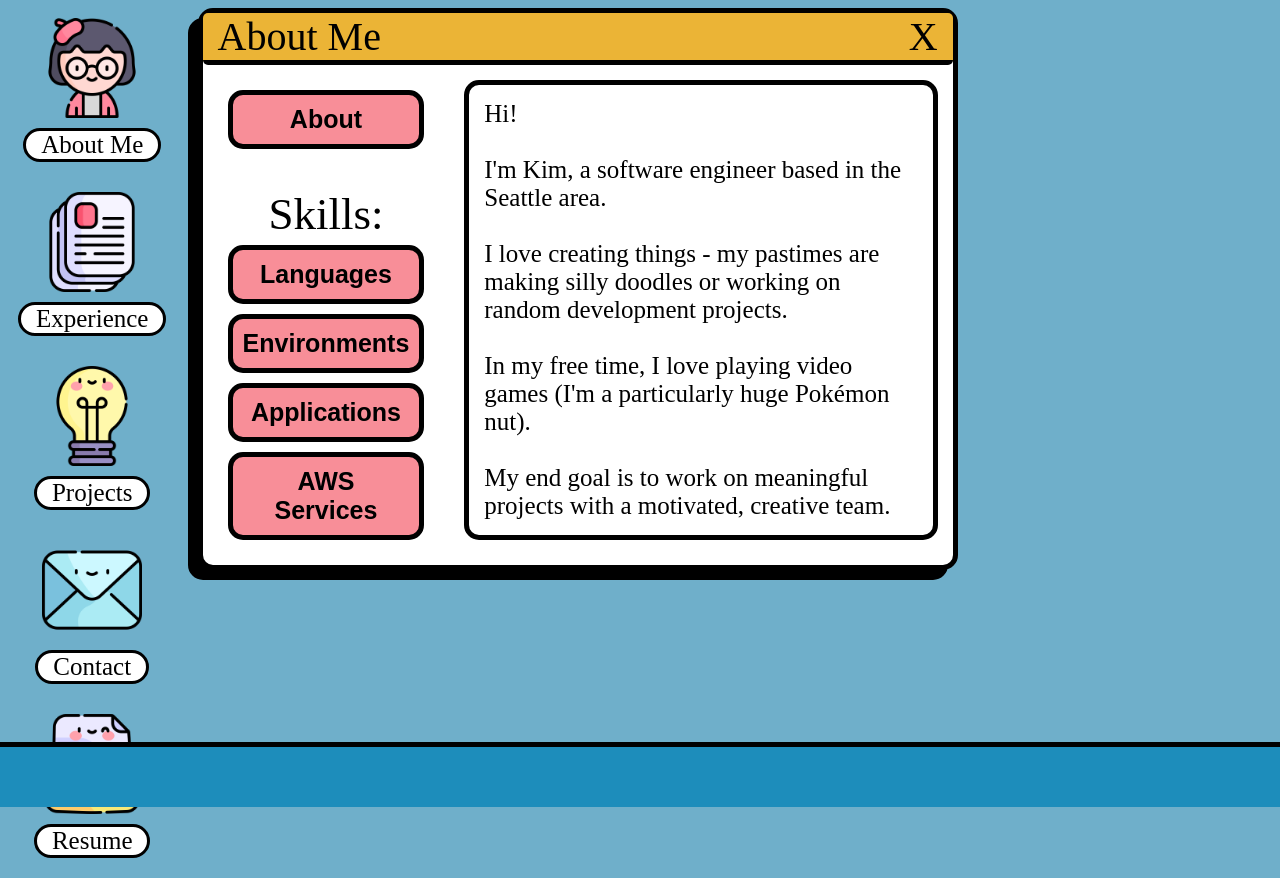
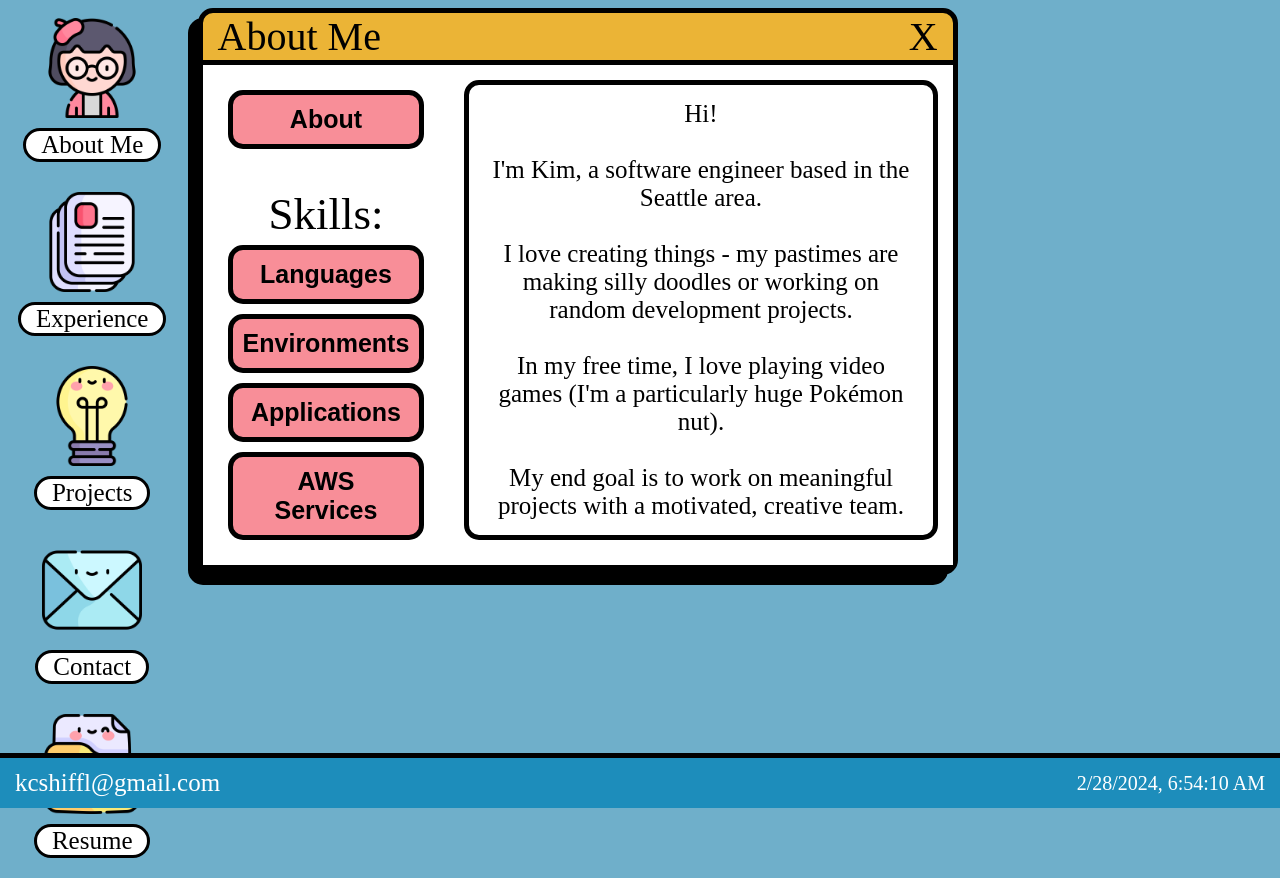
Before and after one commit to kcshiffl/kcshiffl_v2, a React (Create React App) app: page / in a window 1280 px wide. Built offline with nearby package versions, Linux system fonts and the light colour scheme; a small style sheet from the web is missing.

Commit message:
more styling

```diff
--- a/src/AboutWindow.tsx
+++ b/src/AboutWindow.tsx
@@ -31,7 +31,7 @@ const AboutWindow = (props: AboutWindowProps) => {
 
     return (
         <div id="aboutWindow" className='windowBasic aboutWindow'>
-            <div className="windowHeader" style={{ backgroundColor: "#EBB436"}}>
+            <div className="windowHeader" >
                 <div style={{paddingLeft: '15px'}}>About Me</div>
                 <div style={{flexGrow: 1}} />
                 <div className="closeButton" onClick={() => props.setAboutWindowVisible(false)}>X</div>
--- a/src/App.tsx
+++ b/src/App.tsx
@@ -1,10 +1,12 @@
-import React, { useState } from 'react';
+import React, { useEffect, useState } from 'react';
 import './index.css';
 import CSS from 'csstype';
 import GridLines from 'react-gridlines';
 import DesktopIcon from './DesktopIcon.tsx';
 import AboutWindow from './AboutWindow.tsx';
 import ExperienceWindow from './ExperienceWindow.tsx';
+import ProjectsWindow from './ProjectsWindow.tsx';
+import ContactWindow from './ContactWindow.tsx';
 
 const horizontalStyle: CSS.Properties = {
   'display': 'flex',
@@ -64,6 +66,16 @@ const App = () => {
   const [projectsWindowVisible, setProjectsWindowVisible] = useState(false);
   const [contactWindowVisible, setContactWindowVisible] = useState(false);
 
+  const [date, setDate] = useState(new Date().toLocaleString());
+
+  useEffect(() => {
+      let secTimer = setInterval( () => {
+        setDate(new Date().toLocaleString())
+      },1000)
+
+      return () => clearInterval(secTimer);
+  }, []);
+
   return (
   <div>
     <div className={`window ${aboutWindowVisible && 'visible'}`}>
@@ -72,6 +84,13 @@ const App = () => {
     <div className={`window ${experienceWindowVisible && 'visible'}`}>
         { experienceWindowVisible && <ExperienceWindow setExperienceWindowVisible={setExperienceWindowVisible} /> }
     </div>
+    <div className={`window ${projectsWindowVisible && 'visible'}`}>
+        { projectsWindowVisible && <ProjectsWindow setProjectsWindowVisible={setProjectsWindowVisible} /> }
+    </div>
+    <div className={`window ${contactWindowVisible && 'visible'}`}>
+        { contactWindowVisible && <ContactWindow setContactWindowVisible={setContactWindowVisible} /> }
+    </div>
+
     <div className="desktop-icons-vertical-flex">
       < DesktopIcon iconName="About Me" visible={aboutWindowVisible} setVisible={setAboutWindowVisible} />
       < DesktopIcon iconName="Experience" visible={experienceWindowVisible} setVisible={setExperienceWindowVisible} />
@@ -80,6 +99,9 @@ const App = () => {
       < DesktopIcon iconName="Resume" visible={false} setVisible={false}/>
     </div>
     <div id="taskbar" >
+      <div style={{'fontSize': '25px', 'paddingLeft': '15px'}}>kcshiffl@gmail.com</div>
+      <div style={{'flexGrow': '1'}}/>
+      <div style={{'fontSize': '20px', 'paddingRight': '15px'}}>{date}</div>
     </div>
   </div>
   )
--- /dev/null
+++ b/src/ContactWindow.tsx
@@ -0,0 +1,29 @@
+import React, { useEffect } from 'react';
+import CSS from 'csstype';
+import { dragElement } from './App.tsx';
+
+interface ContactWindowProps {
+    setContactWindowVisible
+}
+
+const ContactWindow = (props: ContactWindowProps) => {
+    useEffect(() => {
+        dragElement(document.getElementById("ContactWindow"));
+    })
+
+    return (
+        <div id="ContactWindow" className='windowBasic'>
+            <div className="windowHeader" style={{ backgroundColor: "#1D8DBB"}}>
+                <div style={{paddingLeft: '15px'}}>Contact</div>
+                <div style={{flexGrow: 1}} />
+                <div className="closeButton" onClick={() => props.setContactWindowVisible(false)}>X</div>
+            </div>
+            <div className="windowContents">
+
+            </div>
+
+        </div>
+    )
+}
+
+export default ContactWindow
--- /dev/null
+++ b/src/ProjectsWindow.tsx
@@ -0,0 +1,29 @@
+import React, { useEffect } from 'react';
+import CSS from 'csstype';
+import { dragElement } from './App.tsx';
+
+interface ProjectsWindowProps {
+    setProjectsWindowVisible
+}
+
+const ProjectsWindow = (props: ProjectsWindowProps) => {
+    useEffect(() => {
+        dragElement(document.getElementById("ProjectsWindow"));
+    })
+
+    return (
+        <div id="ProjectsWindow" className='windowBasic'>
+            <div className="windowHeader" style={{ backgroundColor: "#EB6133"}}>
+                <div style={{paddingLeft: '15px'}}>Projects</div>
+                <div style={{flexGrow: 1}} />
+                <div className="closeButton" onClick={() => props.setProjectsWindowVisible(false)}>X</div>
+            </div>
+            <div className="windowContents">
+
+            </div>
+
+        </div>
+    )
+}
+
+export default ProjectsWindow
--- a/src/index.css
+++ b/src/index.css
@@ -12,14 +12,18 @@ html {
 
 #taskbar {
   width: 100%;
-  height: 60px;
+  height: 50px;
+  display: flex;
   flex-direction: row;
+  align-items: center;
+  justify-content: flex-end;
   background-color: #1D8DBB;
   border-top: 5px solid black;
   position: absolute;
-  bottom: -7px;
+  bottom: -8px;
   left: 0;
   right: 0;
+  color: white;
 }
 
 .desktop-icons-vertical-flex {
@@ -45,6 +49,7 @@ html {
   transform: scale(1.05);
   cursor: pointer;
   animation: bounce 1s ease-in infinite;
+  z-index: 100;
 }
 
 .desktop-icon-text-button {
@@ -75,7 +80,7 @@ html {
 
 .windowBasic {
   border: 5px solid #000;
-  background-color: white;
+  background-color: #EBB436;
   filter: drop-shadow(-10px 10px black);
   border-radius: 15px;
   position: absolute;
@@ -83,6 +88,7 @@ html {
   width: 500px;
   height: 500px;
   left: 15%;
+  z-index: -5;
 }
 
 .aboutWindow {
@@ -90,6 +96,7 @@ html {
   flex-direction: column;
   width:750px;
   height: auto;
+  text-align: center;
 }
 
 .windowHeader {
@@ -99,7 +106,6 @@ html {
   width: 100%;
   height: auto;
   border-bottom: 5px solid #000;
-  border-radius: 5px;
   font-size: 40px;
   font-style: normal;
   z-index: -1;
@@ -107,6 +113,8 @@ html {
 }
 
 .windowContents {
+  background-color: white;
+  border-bottom: 5px solid #000;
   display: flex;
   flex-direction: row;
   align-items: flex-start;
```
